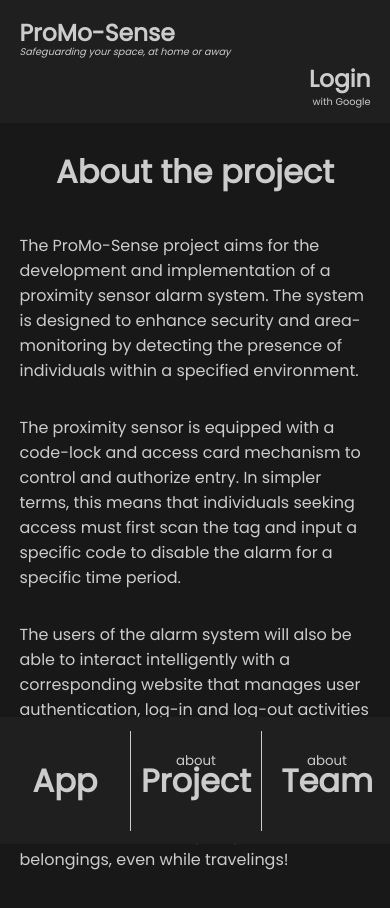
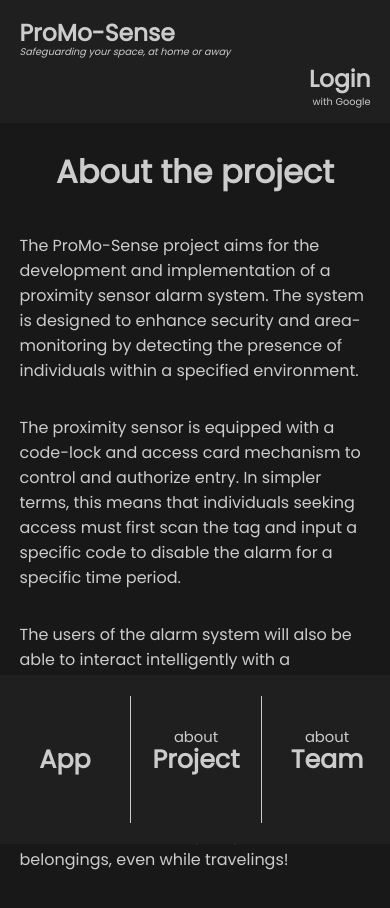
Before and after one commit to yyIntsuki/ProMo-Sense, a React (Vite) app in the folder web/: page /project in a window 390 px wide. Shown: the top 908 px of the page. Built offline with nearby package versions, Linux system fonts and the light colour scheme; no server answers.

Commit message:
adjusted styling for footer in mobile portrait and landscape mode.

```diff
--- a/web/src/css/components.css
+++ b/web/src/css/components.css
@@ -72,23 +72,8 @@
     overflow: hidden;
 }
 
-/* Footer: Mobile portrait mode */
-@media (orientation: portrait) {
-    .footer_wrapper {
-        height: 15vh;
-    }
-}
-
-/* Footer: Mobile landscape mode */
-@media (orientation: landscape) {
-    .footer_wrapper {
-        height: 20vh;
-    }
-}
-
 .footer_wrapper div {
     width: calc(100vw / 3);
-    height: 100px;
     position: relative;
     display: flex;
     flex-direction: column;
@@ -100,7 +85,7 @@
 .footer_wrapper div small {
     margin: 0;
     position: absolute;
-    top: 20px;
+    top: 25px;
 }
 
 .footer_wrapper div h1 {
@@ -108,7 +93,6 @@
     display: flex;
     align-items: center;
     justify-content: center;
-    height: 20px;
 }
 
 .footer_wrapper> :nth-child(2) {
@@ -121,3 +105,58 @@
 .footer_wrapper div:hover {
     color: white;
 }
+
+/* Footer: Mobile portrait mode */
+@media (orientation: portrait) {
+    .footer_wrapper {
+        height: 15vh;
+    }
+
+    .footer_wrapper div {
+        height: 10vh;
+        font-size: 2vh;
+    }
+
+    .footer_wrapper div small {
+        font-size: 1.75vh;
+        top: 1.5vh;
+    }
+
+    .footer_wrapper div h1 {
+        font-size: 3vh;
+    }
+}
+
+/* Footer: Mobile landscape mode */
+@media (orientation: landscape) and (max-width: 1280px) {
+    .footer_wrapper {
+        height: 20vh;
+    }
+
+    .footer_wrapper div {
+        height: 15vh;
+    }
+
+    .footer_wrapper div small {
+        font-size: 1.75vw;
+        top: 1.5vh;
+    }
+
+    .footer_wrapper div h1 {
+        font-size: 3vw;
+    }
+}
+
+@media screen and (min-height: 720px) {
+    .footer_wrapper {
+        height: 20vh;
+    }
+
+    .footer_wrapper div {
+        height: 15vh;
+    }
+
+    .footer_wrapper div small {
+        top: 3.5vh;
+    }
+}
```
